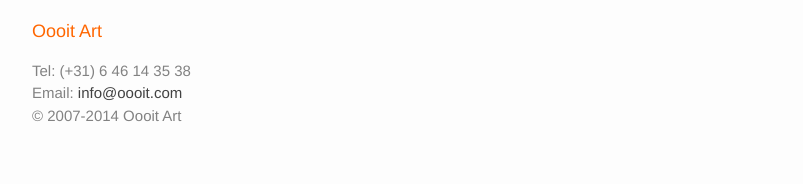
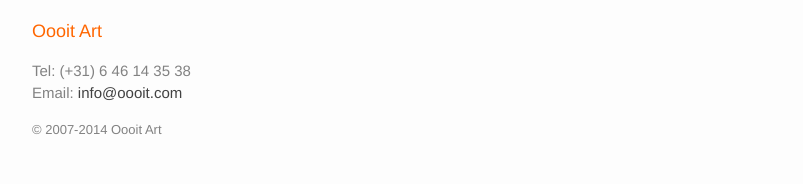
Before and after one commit to emj365/oooit, a Jekyll site: the page built from index.html, in a window 1280 px wide. Shown: the part 4307-4491 px from the top of the page, without its empty margins (238-1041 px from the left). Built offline with Jekyll 4.4.1, drawn with Linux system fonts in a browser that asks for light colours.

Commit message:
modify some text

```diff
--- a/_includes/footer.html
+++ b/_includes/footer.html
@@ -9,8 +9,8 @@
         <ul class="contact-list">
           <li>Tel: {{ site.phone }}</li>
           <li>Email: <a href="mailto:{{ site.email }}">{{ site.email }}</a></li>
-          <li>© 2007-2014 Oooit Art</a></li>
         </ul>
+        <div style="font-size: small">© 2007-2014 Oooit Art</a></div>
       </div>
 
       <div class="footer-col  footer-col-2">
```
